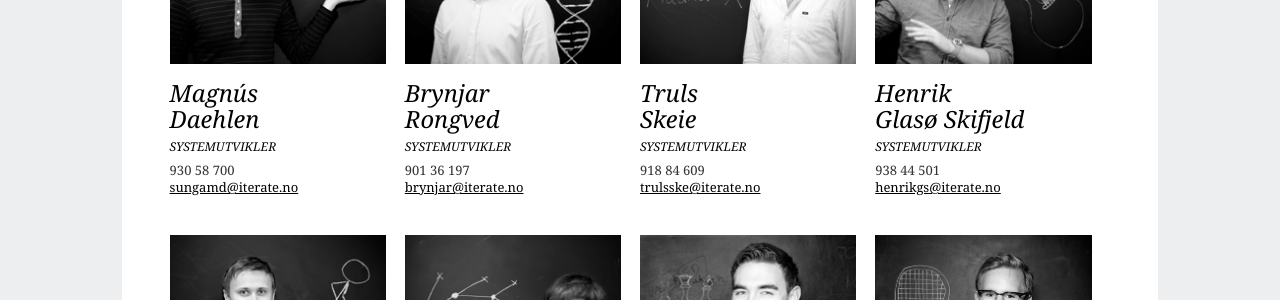
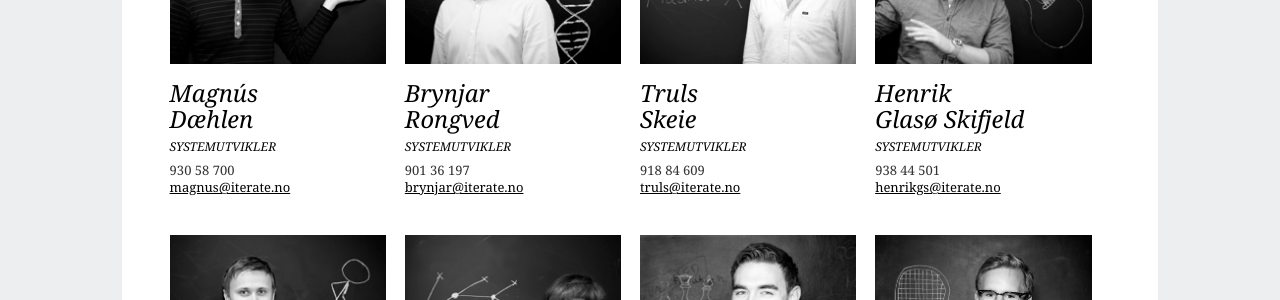
Before and after one commit to therese1g1/iterate.github.com, a Jekyll site: the page built from mennesker/index.html, in a window 1280 px wide and 900 px high, scrolled down 492 px. Shown: the part 157-457 px from the top of the window. Built offline with Jekyll 4.4.1, drawn with Linux system fonts in a browser that asks for light colours; some of the changed text lies outside the part shown.

Commit message:
minor typo fix
corrected mail addresses and some other small stuff

```diff
--- a/index.html
+++ b/index.html
@@ -201,7 +201,7 @@ title: Iterate
 
               <div class="notat">
                   <h1> <a href="http://oiw.strikingly.com">Intrapreneur Game Workshop: The idea that wins</a></h1>
-                  <p>Learn how to build a startup within your organization – and get everybody to cheer for you. Free workshop at Oslo Innovation Week</p>
+                  <p>Learn how to build a startup within your organization – and get everybody to cheer for you. Free workshop at Oslo Innovation Week.</p>
                   <p><a href="http://oiw.strikingly.com"><img src="/static/images/oiw.png"></a></p>
                   <a href="http://oiw.strikingly.com">Read more>></a>
               </div>
--- a/mennesker/index.html
+++ b/mennesker/index.html
@@ -58,11 +58,11 @@ title: Iterate
     <div class="grid_4 alpha">
         <div class="menneske">
             <img src="/static/images/mennesker/magnúsDaehlen.jpg" alt="Magnús">
-            <h2>Magnús<br>Daehlen</h2>
+            <h2>Magnús<br>Dæhlen</h2>
             <h3>Systemutvikler</h3>
             <p>
                 930 58 700<br>
-                <a href="mailto:sungamd@iterate.no">sungamd@iterate.no</a>
+                <a href="mailto:sungamd@iterate.no">magnus@iterate.no</a>
             </p>
         </div>
     </div>
@@ -86,7 +86,7 @@ title: Iterate
             <h3>Systemutvikler</h3>
             <p>
                 918 84 609<br>
-                <a href="mailto:trulsske@iterate.no">trulsske@iterate.no</a>
+                <a href="mailto:trulsske@iterate.no">truls@iterate.no</a>
             </p>
         </div>
     </div>
@@ -350,7 +350,7 @@ title: Iterate
         <div class="menneske">
             <img src="/static/images/mennesker/torve.jpg" alt="Torve">
             <h2>Torve<br>Indahl</h2>
-            <h3>Partner/Entreprenør</h3>
+            <h3>Partner, Entreprenør</h3>
             <p>
                 913 52 299<br>
                 <a href="mailto:torve@iterate.no">torve@iterate.no</a>
@@ -386,7 +386,7 @@ title: Iterate
     <div class="menneske">
       <img src="/static/images/mennesker/bang.jpg" alt="Tom">
       <h2>Tom Johannes<br>Bang</h2>
-      <h3>Partner / prosjektdirektør</h3>
+      <h3>Partner, Prosjektdirektør</h3>
       <p>
         915 12 021<br>
         <a href="mailto:bang@iterate.no">bang@iterate.no</a>
```
